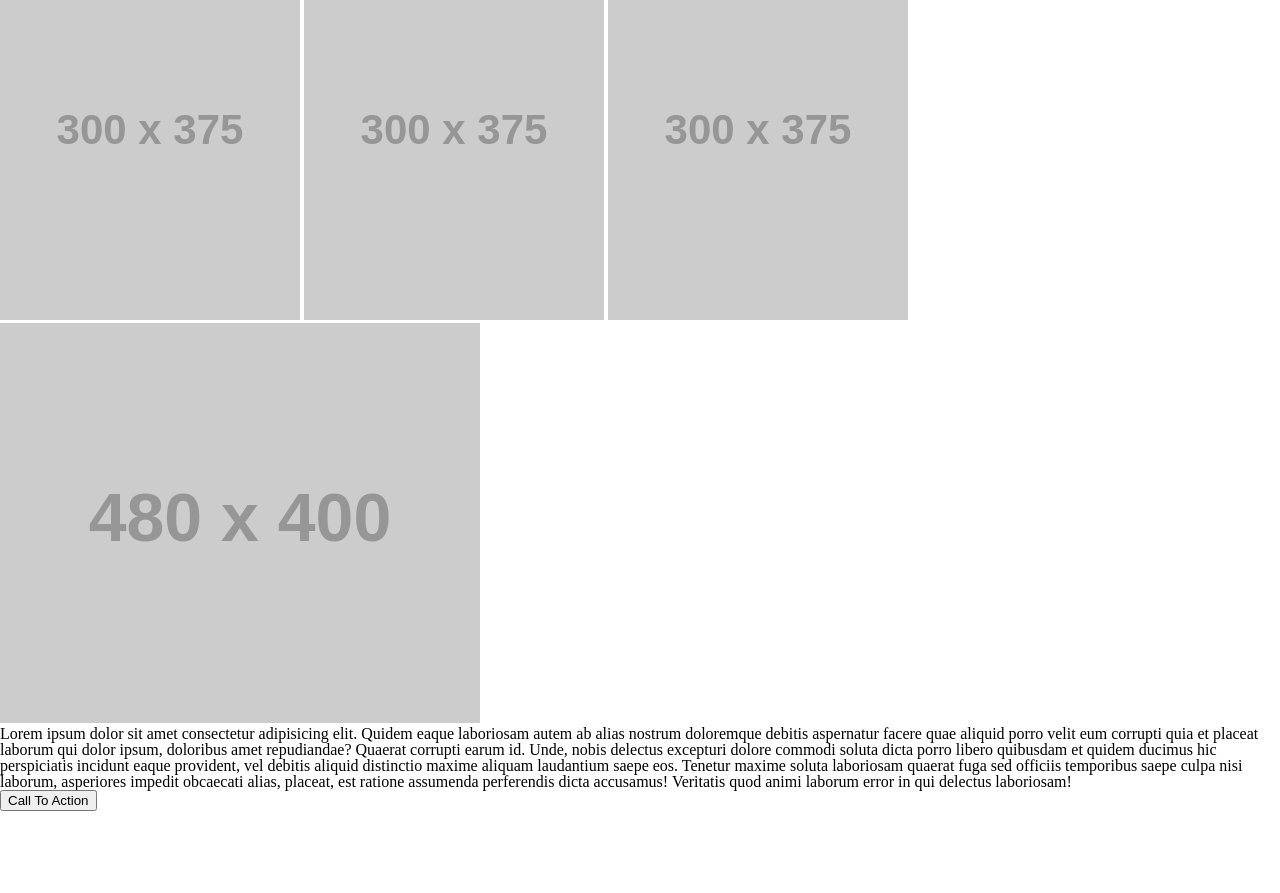
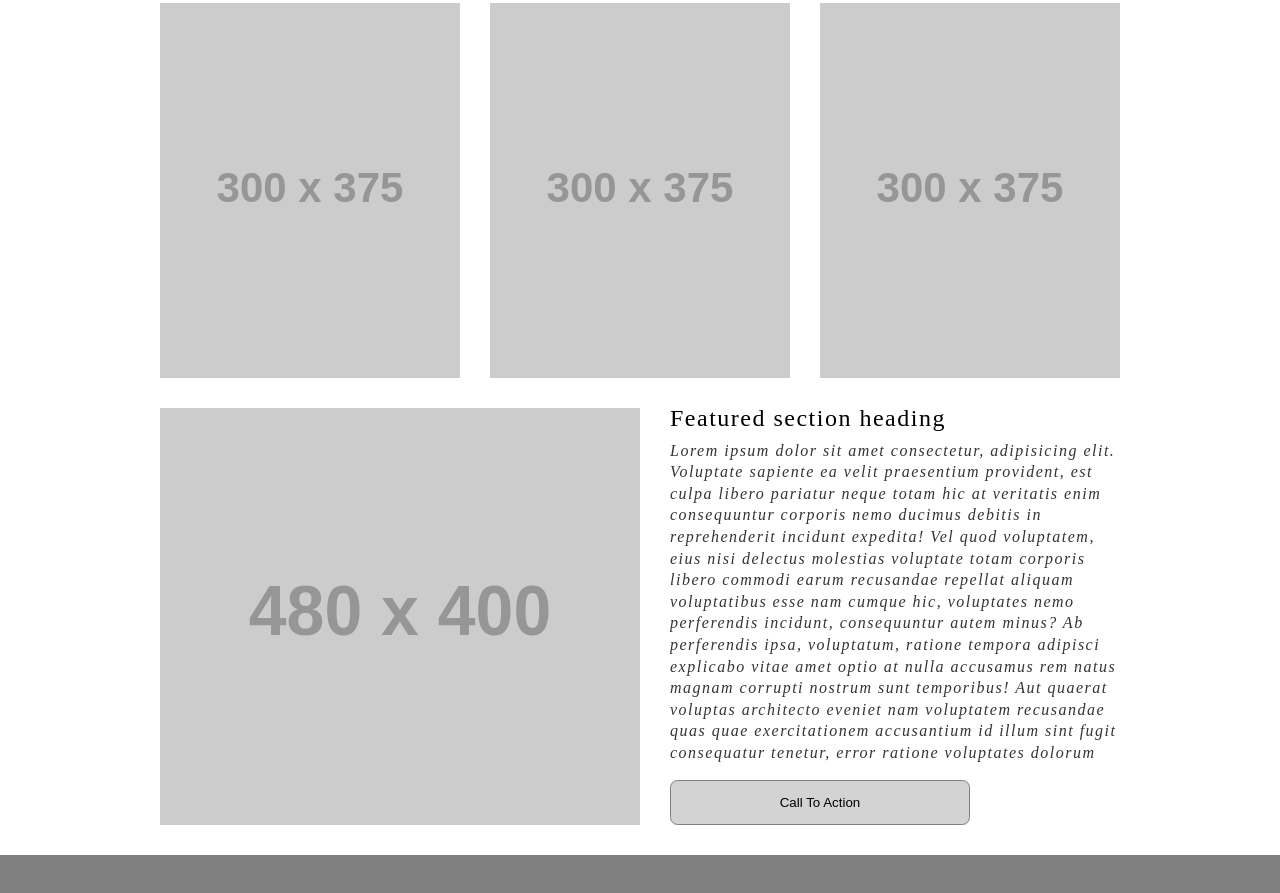
Before and after one commit to AndrewCS149/wireframe-exercise, a plain HTML site: page index.html in a window 1280 px wide. Shown: the part 597-1490 px from the top of the page. Before the commit the page ends 1408 px from the top, so only its background shows below. Drawn offline with Linux system fonts and the light colour scheme; placeholder pictures from the web are drawn by us.

Commit message:
Finish wireframe

```diff
--- a/index.html
+++ b/index.html
@@ -10,6 +10,7 @@
 <body>
 
   <header>
+    <div>
       <img src="https://placehold.it/200x70">
       <nav>
         <a href="#">Nav item 1</a>
@@ -17,12 +18,13 @@
         <a href="#">Nav item 3</a>
         <a href="#">Nav item 4</a>
       </nav>
+    </div>
   </header>
 
   <main>
-    <div>
+    <section>
       <img src="https://placehold.it/960x450">
-    </div>
+    </section>
 
     <section>
       <img src="https://placehold.it/300x375">
@@ -32,15 +34,31 @@
 
     <section>
       <img src="https://placehold.it/480x400">
-      <p>Lorem ipsum dolor sit amet consectetur adipisicing elit. Quidem eaque laboriosam autem ab alias nostrum
-        doloremque debitis aspernatur facere quae aliquid porro velit eum corrupti quia et placeat laborum qui dolor
-        ipsum, doloribus amet repudiandae? Quaerat corrupti earum id. Unde, nobis delectus excepturi dolore commodi
-        soluta dicta porro libero quibusdam et quidem ducimus hic perspiciatis incidunt eaque provident, vel debitis
-        aliquid distinctio maxime aliquam laudantium saepe eos. Tenetur maxime soluta laboriosam quaerat fuga sed
-        officiis temporibus saepe culpa nisi laborum, asperiores impedit obcaecati alias, placeat, est ratione assumenda
-        perferendis dicta accusamus! Veritatis quod animi laborum error in qui delectus laboriosam!</p>
+      <div>
+        <h2>Featured section heading</h2>
+        <div>
+          <p>Lorem ipsum dolor sit amet consectetur, adipisicing elit. Voluptate sapiente ea velit praesentium
+            provident,
+            est culpa libero pariatur neque totam hic at veritatis enim consequuntur corporis nemo ducimus debitis in
+            reprehenderit incidunt expedita! Vel quod voluptatem, eius nisi delectus molestias voluptate totam corporis
+            libero commodi earum recusandae repellat aliquam voluptatibus esse nam cumque hic, voluptates nemo
+            perferendis
+            incidunt, consequuntur autem minus? Ab perferendis ipsa, voluptatum, ratione tempora adipisci explicabo
+            vitae
+            amet optio at nulla accusamus rem natus magnam corrupti nostrum sunt temporibus! Aut quaerat voluptas
+            architecto eveniet nam voluptatem recusandae quas quae exercitationem accusantium id illum sint fugit
+            consequatur tenetur, error ratione voluptates dolorum quasi quibusdam libero! Praesentium est cumque eveniet
+            vitae repellendus necessitatibus maxime architecto explicabo veniam autem? Veniam voluptatem fuga libero
+            praesentium accusamus tempora est provident perspiciatis magni quia, maiores non! Beatae labore explicabo,
+            ab
+            repudiandae enim nesciunt accusantium suscipit illo eveniet ex sint perspiciatis odio? Praesentium cum
+            recusandae explicabo repellat magnam deleniti dolor sed dolores modi repellendus magni delectus architecto
+            perspiciatis fugit, provident veritatis mollitia porro iste quaerat voluptatum quam reiciendis? Incidunt
+            labore delectus deserunt ut officia. Eveniet quam quas fugit cum sed dolores cumque ducimus assumenda sit
+            magni, soluta mollitia aperiam earum consequuntur amet necessitatibus vitae!</p>
+
           <button>Call To Action</button>
-
+        </div>
     </section>
   </main>
 
--- a/style.css
+++ b/style.css
@@ -0,0 +1,72 @@
+header {
+  background-color: grey;
+  height: 90px;
+}
+
+header div {
+  margin: auto;
+  text-align: left;
+  width: 960px;
+}
+
+header nav {
+  display: inline-block;
+  vertical-align: 35px;
+}
+
+header img,
+a {
+  color: lightgrey;
+  padding: 8px 80px 8px 0px;
+  text-decoration: none;
+}
+
+main {
+  margin: auto;
+  width: 960px;
+}
+
+section {
+  display: flex;
+  justify-content: space-between;
+  margin: 30px 0px;
+}
+
+section div {
+  line-height: 1.35em;
+  letter-spacing: 1.5px;
+}
+
+h2 {
+  font-size: 1.5em;
+  margin-bottom: 10px;
+}
+
+p {
+  display: block;
+  font-style: italic;
+  height: 325px;
+  overflow: auto;
+  opacity: 80%;
+  width: 450px;
+}
+
+button {
+  background-color: lightgray;
+  border: 1px solid grey;
+  border-radius: 7.5px;
+  height: 45px;
+  margin-top: 15px;
+  padding: 10px 0px 10px;
+  width: 300px;
+}
+
+button:hover {
+  background-color: darkgray;
+  transition: 350ms;
+}
+
+footer {
+  background-color: grey;
+  height: 100px;
+}
```
Lines whose indentation alone changed are shown as unchanged.
